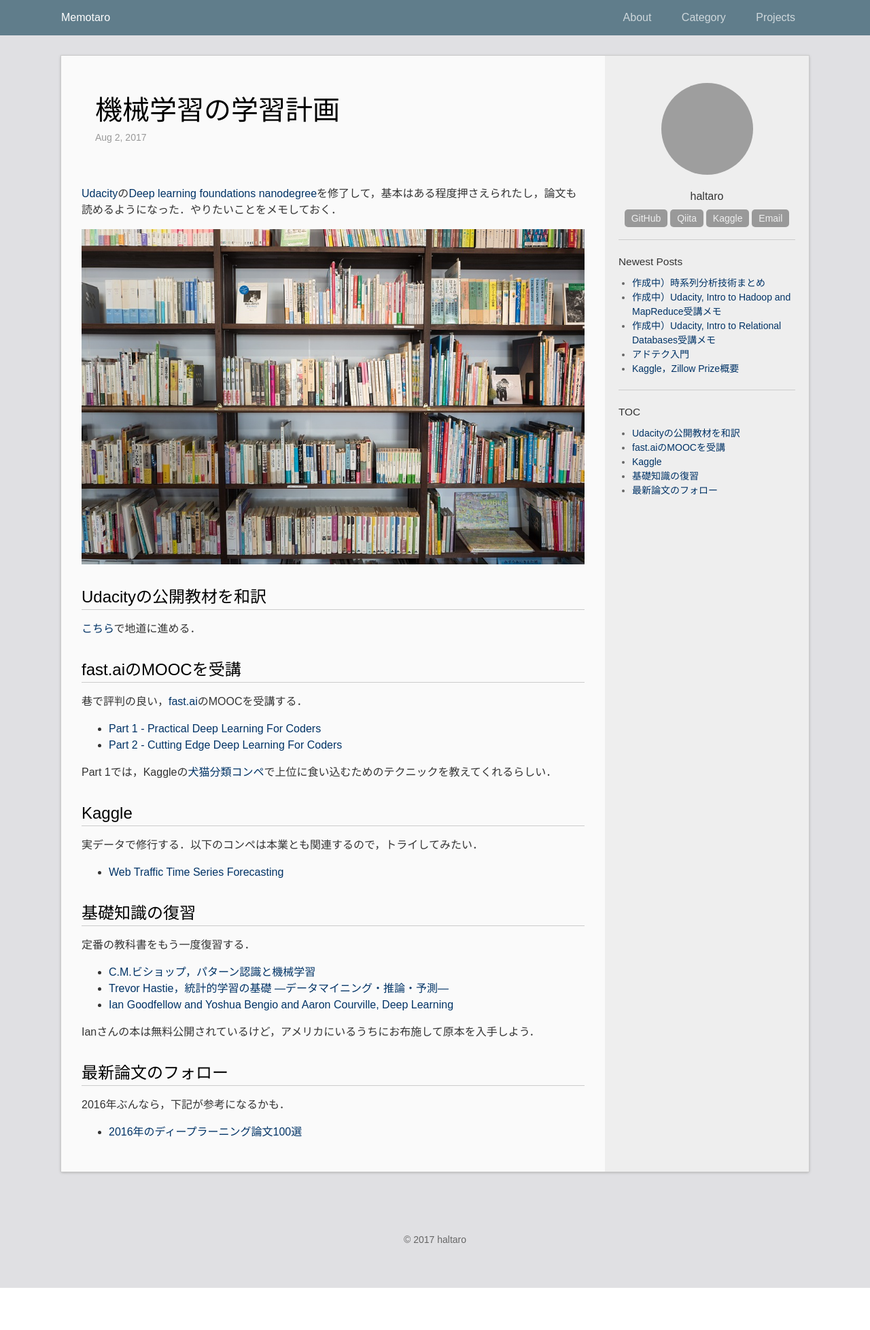
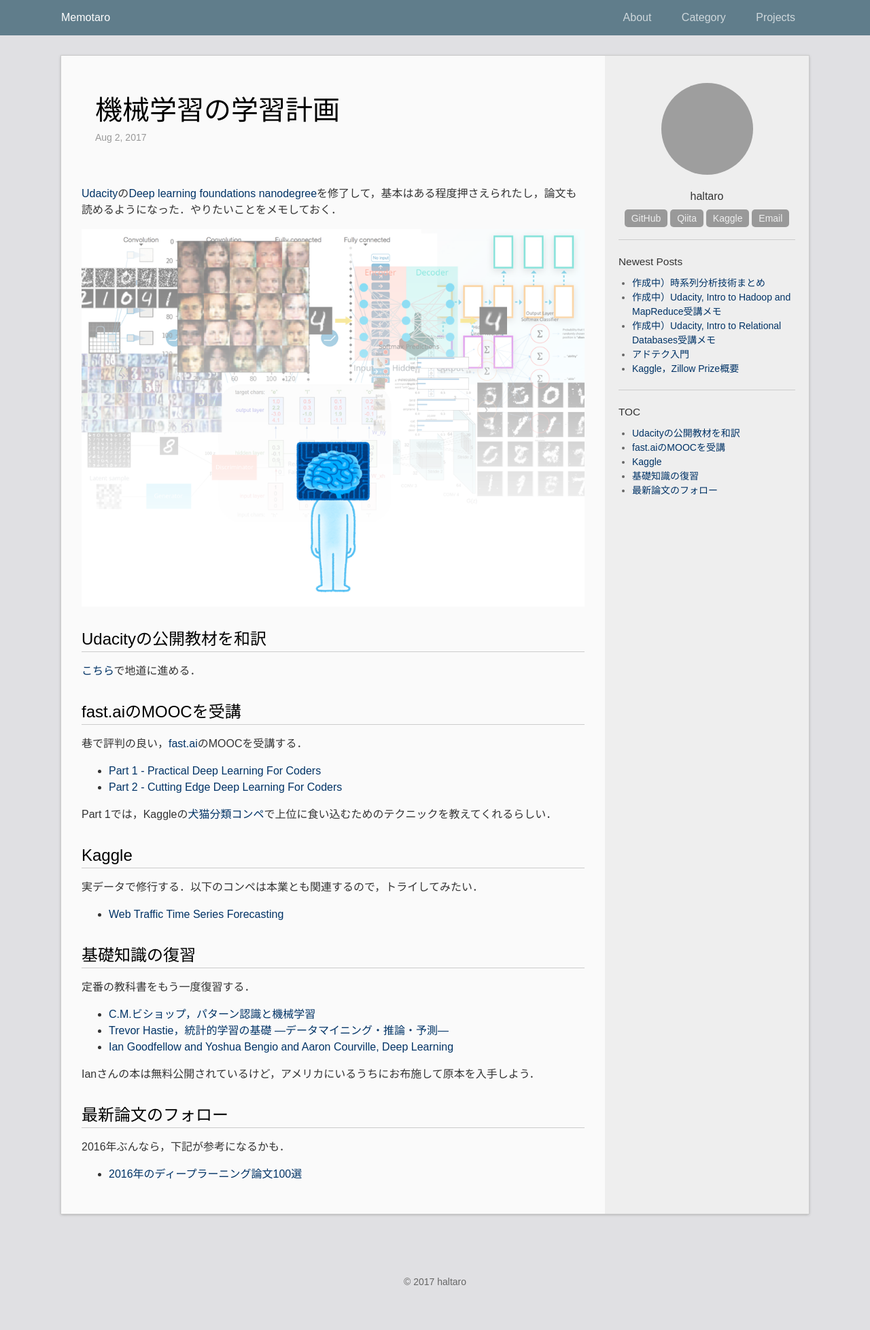
Before and after one commit to madoreenu/haltaro.github.io, a Jekyll site: the page built from _posts/2017-08-02-future-study-in-deep-learning.md, in a window 1280 px wide. Shown: the whole page at 68% size. Built offline with Jekyll 4.4.1, drawn with Linux system fonts in a browser that asks for light colours; before the commit the page ends 1894 px from its top, so only the background shows below that; grey boxes are pictures that could not be loaded.

Commit message:
Update 2017-08-02-future-study-in-deep-learning.md

```diff
--- a/_posts/2017-08-02-future-study-in-deep-learning.md
+++ b/_posts/2017-08-02-future-study-in-deep-learning.md
@@ -8,7 +8,7 @@ categories:
 
 [Udacity](https://www.udacity.com/)の[Deep learning foundations nanodegree](https://www.udacity.com/course/deep-learning-nanodegree-foundation--nd101)を修了して，基本はある程度押さえられたし，論文も読めるようになった．やりたいことをメモしておく．
 
-![study]({{site.baseurl}}/images/2017-08-03-study.jpg)
+![study]({{site.baseurl}}/images/dlnd.png)
 
 # Udacityの公開教材を和訳
 
```
